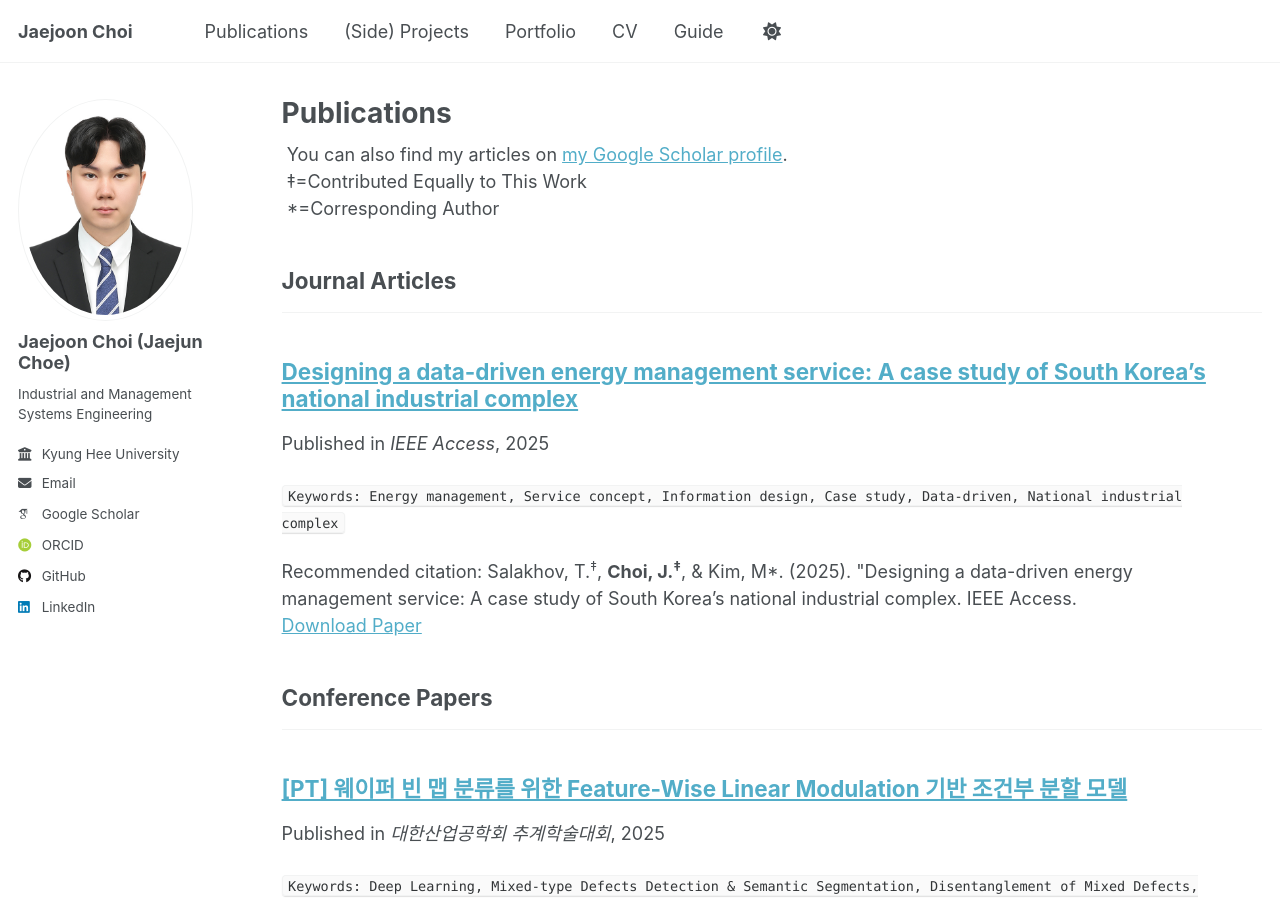
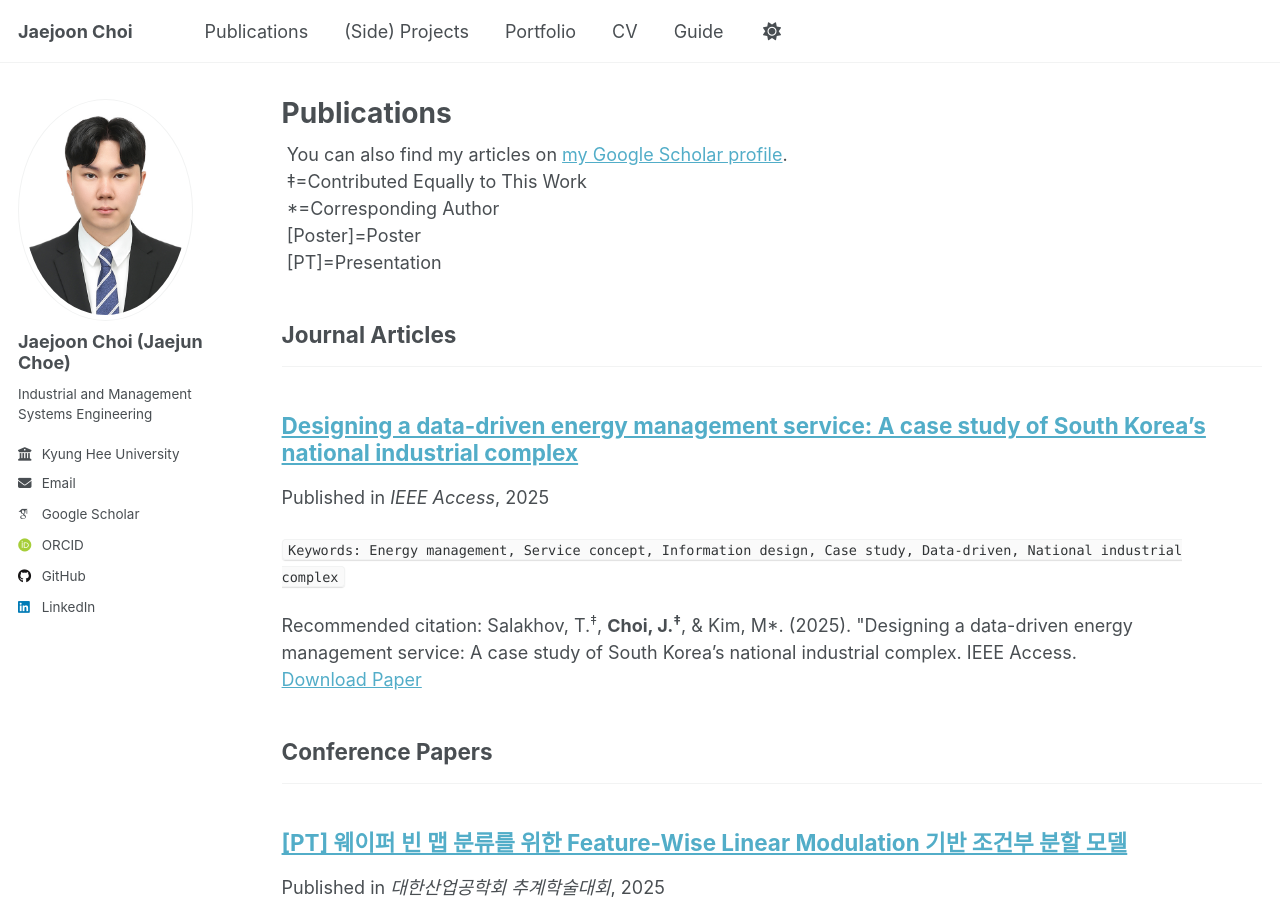
Before and after one commit to jaejunchoe/jaejunchoe.github.io, a Jekyll site: the page built from _pages/publications.html, in a window 1280 px wide and 900 px high. Built offline with Jekyll 4.4.1, drawn with Linux system fonts in a browser that asks for light colours; some web fonts are replaced.

Commit message:
initial commit

```diff
--- a/_pages/publications.html
+++ b/_pages/publications.html
@@ -10,7 +10,11 @@ author_profile: true
     <br>
     ‡=Contributed Equally to This Work
       <br>
-      *=Corresponding Author</div>
+      *=Corresponding Author
+        <br>
+        [Poster]=Poster
+          <br>
+          [PT]=Presentation</div>
 {% endif %}
 
 {% include base_path %}
```
